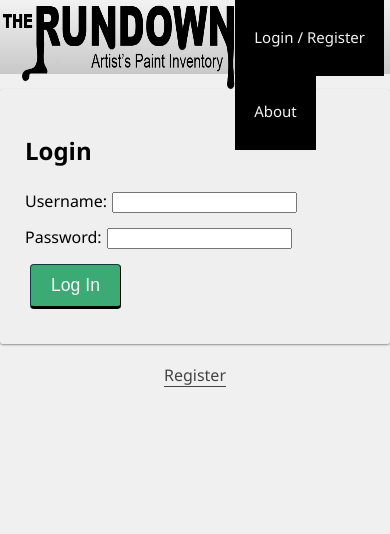
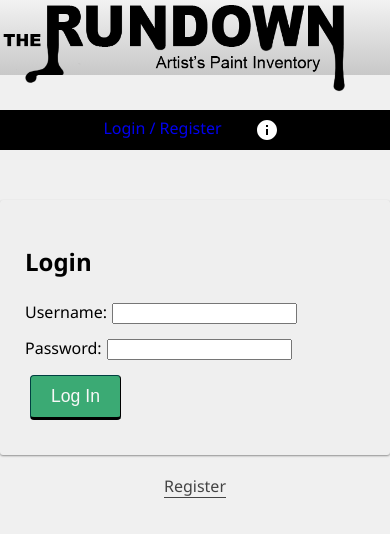
Before and after one commit to librarykrystal/artist-inventory, a React (Create React App) app: page /#/add in a window 390 px wide. Shown: the top 534 px of the page. Built offline with nearby package versions, Linux system fonts and the light colour scheme; no server answers.

Commit message:
Logo, nav, and home list adapted for mobile.

```diff
--- a/src/components/AddModal/AddModal.css
+++ b/src/components/AddModal/AddModal.css
@@ -26,6 +26,7 @@
 
 .modal-body {
   padding: 10px;
+  /* background-color: #F0F0F0; */
   /* border-top: 1px solid black;
   border-bottom: 1px solid black; */
 }
--- a/src/components/App/App.css
+++ b/src/components/App/App.css
@@ -16,10 +16,11 @@ img {
 }
 
 /* --------------------------------------------------------------------------------
-Container
+Containers
 -------------------------------------------------------------------------------- */
 
 .container {
+  margin-top: 150px;
   padding: 0px;
   padding-bottom: 20px;
   display: flex;
@@ -27,8 +28,16 @@ Container
   align-items: center;
 }
 
-.homeHeader {
+/* .homeHeader {
   text-align: center;
+} */
+
+.loginContainer {
+  margin-top: 200px;
+}
+
+.regContainer {
+  margin-top: 200px;
 }
 
 /* --------------------------------------------------------------------------------
@@ -51,7 +60,8 @@ Filter Options Bar
   background-color: #fcfcfc;
   margin-left: 10px;
   margin-right: 10px;
-  width: 120px;
+  /* width: 120px; */
+  width: 40px;
 }
 
 .filterText {
@@ -81,9 +91,9 @@ Inventory List on Home
   border: 1px solid gray;
   box-shadow: 1px 1px 3px;
   display: grid;
-  grid-template-columns: 75% 25%;
-  width: 500px;
-  height: 120px;
+  grid-template-columns: 72% 28%;
+  max-width: 500px;
+  min-height: 120px;
   margin: 10px;
   padding-left: 20px;
 }
@@ -113,13 +123,14 @@ Inventory List on Home
 .listingInfoContainer {
 /* background-color: white; */
 grid-column-start: 1;
-height: 120px;
+/* height: 120px; */
 }
 
 .listingColorContainer {
-/* background-color: white; */
+/* background-color: greenyellow; */
 grid-column-start: 2;
 margin: auto;
+padding-right: 25px;
 }
 
 .listHeart {
--- a/src/components/EditPage/EditPage.jsx
+++ b/src/components/EditPage/EditPage.jsx
@@ -31,7 +31,7 @@ function Edit() {
   const dispatch = useDispatch();
   const history = useHistory();
 
-  const [showModal, setShowModal] = useState(true);
+  const [showModal, setShowModal] = useState(false);
   const [noTypeWarning, setNoTypeWarning] = useState(false);
   const [noNameWarning, setNoNameWarning] = useState(false);
   const [noTypeNoNameWarning, setNoTypeNoNameWarning] = useState(false);
--- a/src/components/LoginPage/LoginPage.jsx
+++ b/src/components/LoginPage/LoginPage.jsx
@@ -6,7 +6,7 @@ function LoginPage() {
   const history = useHistory();
 
   return (
-    <div>
+    <div className="loginContainer">
       <LoginForm />
 
       <center>
--- a/src/components/Nav/Nav.css
+++ b/src/components/Nav/Nav.css
@@ -1,44 +1,99 @@
 .navOuterContainer{
-  position: sticky;
+  position: fixed;
   top: 0px;
   overflow: visible;
+  width: 100%;
+  z-index: 5000;
 }
 
-.nav {
-  /* flex box layout */
-  display: flex;
-  justify-content: space-between;
+/* .nav { */
+  /* flex box layout   */
+      /* display: flex;
+      justify-content: space-between; */
   /* align-items: center; */
-  height: 74px;
-  overflow: visible;
+      /* height: 74px;
+      overflow: visible; */
 
-  margin: 0 0 0px;
-  margin-bottom: 15px;
+      /* margin: 0 0 0px;
+      margin-bottom: 15px; */
   /* background-color: #3baa74; */
   /* background-color: #8c8c8c; */
   /* background-color: lightgray; */
   /* background-color: #f2f2f2; */
   /* background-image: linear-gradient(to top, #f2f2f2, grey); */
-  background-image: linear-gradient(to top, #c8c8c8, #f2f2f2);
+      /* background-image: linear-gradient(to top, #c8c8c8, #f2f2f2); */
   /* overflow: hidden; */
+/* } */
+
+.navMobile {
+  /* display: flex;
+  justify-content: space-between; */
+  display: grid;
+  height: 78px;
+  width: 100%;
+  overflow: visible;
+  grid-template-rows: 75px 35px 40px;
+  /* grid-template-columns: 1; */
+  overflow: visible;
+  /* background-color: greenyellow; */
+  /* background-image: linear-gradient(to top, #c8c8c8, #f2f2f2); */
 }
 
-.nav a {
+.navMobile a {
   text-decoration: none;
 }
 
-.logoImage {
-margin-top: 3px;
-height: 87px;
+.navMobileUpper {
+  /* background-color: aquamarine; */
+  background-image: linear-gradient(to top, #c8c8c8, #f2f2f2);
+  grid-row-start: 1;
+  display: flex;
+  justify-content: center;
+  overflow: visible;
 }
 
-.nav-title {
+.logoImage {
+  width: 393px;
+  position:relative
+}
+
+.navMobileMid {
+  background-color: white;
+  grid-row-start: 2;
+  /* display: flex;
+  justify-content: center;
+  align-content: flex-start; */
+  /* overflow: visible; */
+  text-align: center;
+}
+
+.welcomeName {
+  margin-top: 8px;
+  font-weight: bold;
+}
+
+.navMobileLower {
+  background-color: black;
+  grid-row-start: 3;
+  display: flex;
+  justify-content: center;
+  justify-content: space-around;
+  /* overflow: visible; */
+  /* text-align: center; */
+}
+
+.navLinkMobile {
+  grid-row-start: 2 / span 1;
+  margin-right: 25px;
+}
+
+/* .nav-title {
   font-size: 24px;
   font-weight: 700;
   color: #f2f2f2;
   padding-left: 10px;
   margin: 0;
-}
+} */
 
 .navLink {
   display: inline-block;
--- a/src/components/Nav/Nav.jsx
+++ b/src/components/Nav/Nav.jsx
@@ -2,53 +2,146 @@ import React from 'react';
 import { Link } from 'react-router-dom';
 import LogOutButton from '../LogOutButton/LogOutButton';
 import './Nav.css';
-import { useSelector } from 'react-redux';
+import { useSelector, useDispatch } from 'react-redux';
+import {useHistory} from 'react-router-dom';
 import logo from './logo.png';
+import logoC from './logoCentered.png';
+
+import Button from '@mui/material/Button';
+import { createTheme, ThemeProvider } from '@mui/material/styles';
+import grey from '@mui/material/colors/grey';
+import HomeIcon from '@mui/icons-material/Home';
+import IconButton from '@mui/material/IconButton';
+import LogoutIcon from '@mui/icons-material/Logout';
+import InfoIcon from '@mui/icons-material/Info';
+import HelpCenterIcon from '@mui/icons-material/HelpCenter';
+import AddBoxIcon from '@mui/icons-material/AddBox';
+
+
+const theme = createTheme({
+  palette: {
+    primary: {
+      main: '#d9d9d9',
+    },
+    secondary: {
+      main: "#fff",
+      contrastText: "#fff",
+    },
+  },
+});
 
 
 function Nav() {
   const user = useSelector((store) => store.user);
 
+  const history = useHistory();
+  const dispatch = useDispatch();
+
+  const goBack = (event) => {
+    event.preventDefault();
+    history.push("/");
+  }
+
+  const goInfo = (event) => {
+    event.preventDefault();
+    history.push("/info");
+  }
+
+  const goAbout = (event) => {
+    event.preventDefault();
+    history.push("/about");
+  }
+
+  const goAdd = (event) => {
+    event.preventDefault();
+    history.push('/add');
+  }
+
   // console.log('logo:', logo);
 
   return (
+    <ThemeProvider theme={theme}>
     <div className="navOuterContainer">
-    <div className="nav">
-      <Link to="/home">
-        {/* <h2 className="nav-title">THE RUNDOWN</h2> */}
-        <img className="logoImage" src={logo} alt='logo'/>
-      </Link>
-      {/* <h4 className="subtitle">Artist's Paint Inventory</h4> */}
+    <div className="navMobile">
+
+      <div className="navMobileUpper">
+        <Link to="/home">
+          <img className="logoImage" src={logoC} alt='logo'/>
+        </Link>
+      </div>
+
+      {user.id &&
+      <div className="navMobileMid">
+        <p className="welcomeName">Welcome, {user.username}!</p>
+      </div>
+      }
+
+      <div className="navMobileLower">
       <div>
         {/* If no user is logged in, show these links */}
         {!user.id && (
           // If there's no user, show login/registration links
-          <Link className="navLink" to="/login">
+          // <Link className="navLink" to="/login">
+          //   Login / Register
+          // </Link>
+          <Link className="navLinkMobile" to="/login">
             Login / Register
           </Link>
         )}
 
+
         {/* If a user is logged in, show these links */}
         {user.id && (
           <>
-            <Link className="navLink" to="/user">
+
+            {/* <Link className="navLink" to="/user">
               Home
-            </Link>
+            </Link> */}
+            <span className="navLinkMobile">
+              <IconButton aria-label="home" className="navLinkMobile" color="secondary" onClick={goBack}>
+                <HomeIcon />
+              </IconButton>
+            </span>
 
-            <Link className="navLink" to="/info">
+            {/* Additional icon link to ADD ITEM */}
+            <span className="navLinkMobile">
+              <IconButton aria-label="add" className="navLinkMobile" color="secondary" onClick={goAdd}>
+                <AddBoxIcon />
+              </IconButton>
+            </span>
+
+            {/* <Link className="navLink" to="/info">
               Info Page
-            </Link>
+            </Link> */}
+            <span className="navLinkMobile">
+              <IconButton aria-label="info" className="navLinkMobile" color="secondary" onClick={goInfo}>
+                <HelpCenterIcon />
+              </IconButton>
+            </span>
 
-            <LogOutButton className="navLink" />
+            {/* <LogOutButton className="navLink" /> */}
+            <span className="navLinkMobile">
+              <IconButton aria-label="logout" className="navLinkMobile" color="secondary" onClick={() => dispatch({ type: 'LOGOUT' })}>
+                <LogoutIcon />
+              </IconButton>
+            </span>
+
           </>
         )}
 
-        <Link className="navLink" to="/about">
+        {/* <Link className="navLink" to="/about">
           About
-        </Link>
+          </Link> */}
+        <IconButton aria-label="about" color="secondary" onClick={goAbout}>
+          <InfoIcon />
+        </IconButton>
+
+
+      </div>
       </div>
     </div>
     </div>
+    </ThemeProvider>
   );
 }
 
--- a/src/components/RegisterPage/RegisterPage.jsx
+++ b/src/components/RegisterPage/RegisterPage.jsx
@@ -7,7 +7,7 @@ function RegisterPage() {
   const history = useHistory();
 
   return (
-    <div>
+    <div className="regContainer">
       <RegisterForm />
 
       <center>
--- a/src/components/UserHome/UserHome.jsx
+++ b/src/components/UserHome/UserHome.jsx
@@ -93,25 +93,25 @@ function UserHome() {
     history.push(`/details/${itemId}`);
 }
 
-  const goAdd = () => {
-    console.log('goAdd CLICKED');
-    history.push('/add');
-  }
+  // const goAdd = () => {
+  //   console.log('goAdd CLICKED');
+  //   history.push('/add');
+  // }
 
   return (
     <ThemeProvider theme={theme}>
 
     <div className="container">
       <div className="homeHeader">
-      <h4>Welcome, {user.username}!</h4>
+      {/* <h4>Welcome, {user.username}!</h4> */}
       {/* <p>Your ID is: {user.id}</p> */}
-      <Button
+      {/* <Button
         variant="contained"
         color="primary"
         size="small"
         startIcon={<AddToPhotosIcon />}
         onClick={goAdd}>ADD NEW ITEM
-      </Button>
+      </Button> */}
       </div>
       <br />
 
@@ -174,7 +174,7 @@ function UserHome() {
             {/* <option value="Other">Other</option> */}
         </select>
 
-        <input className="filterCheckbox" type="checkbox" onChange={handleCheckboxFave} ></input> Favorites Only
+        <input className="filterCheckbox" type="checkbox" onChange={handleCheckboxFave} ></input> Faves Only
 
       </div>
 
--- a/src/redux/sagas/login.saga.js
+++ b/src/redux/sagas/login.saga.js
@@ -53,6 +53,11 @@ function* logoutUser(action) {
     // remove the client-side user object to let
     // the client-side code know the user is logged out
     yield put({ type: 'UNSET_USER' });
+
+    // ADDED to prevent previous user's item details
+    // from showing temporarily when new user logs in:
+    yield put({ type: 'CLEAR_ITEM' });
+
   } catch (error) {
     console.log('Error with user logout:', error);
   }
```
Also changed, not shown: src/components/Nav/logoCentered.png (added).
